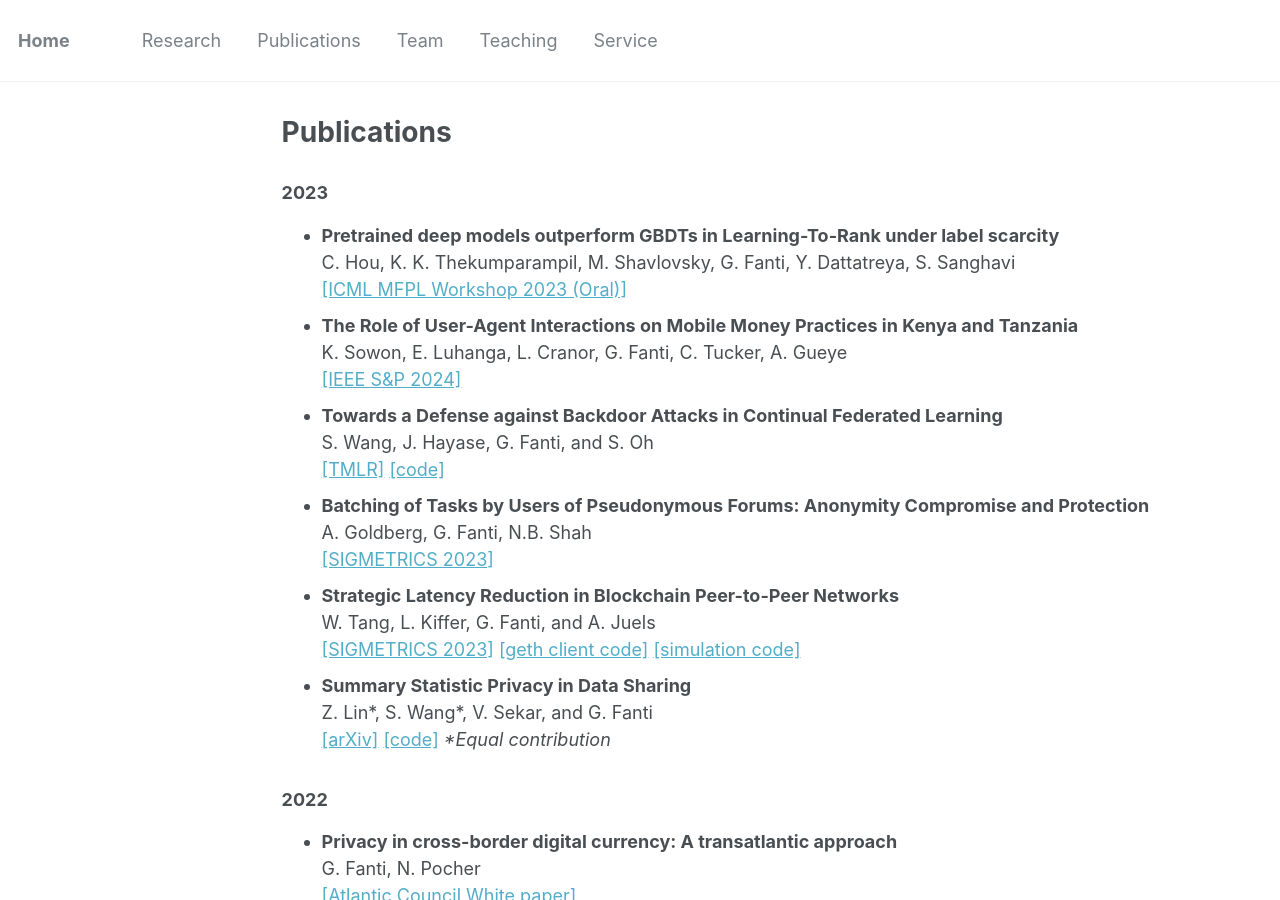
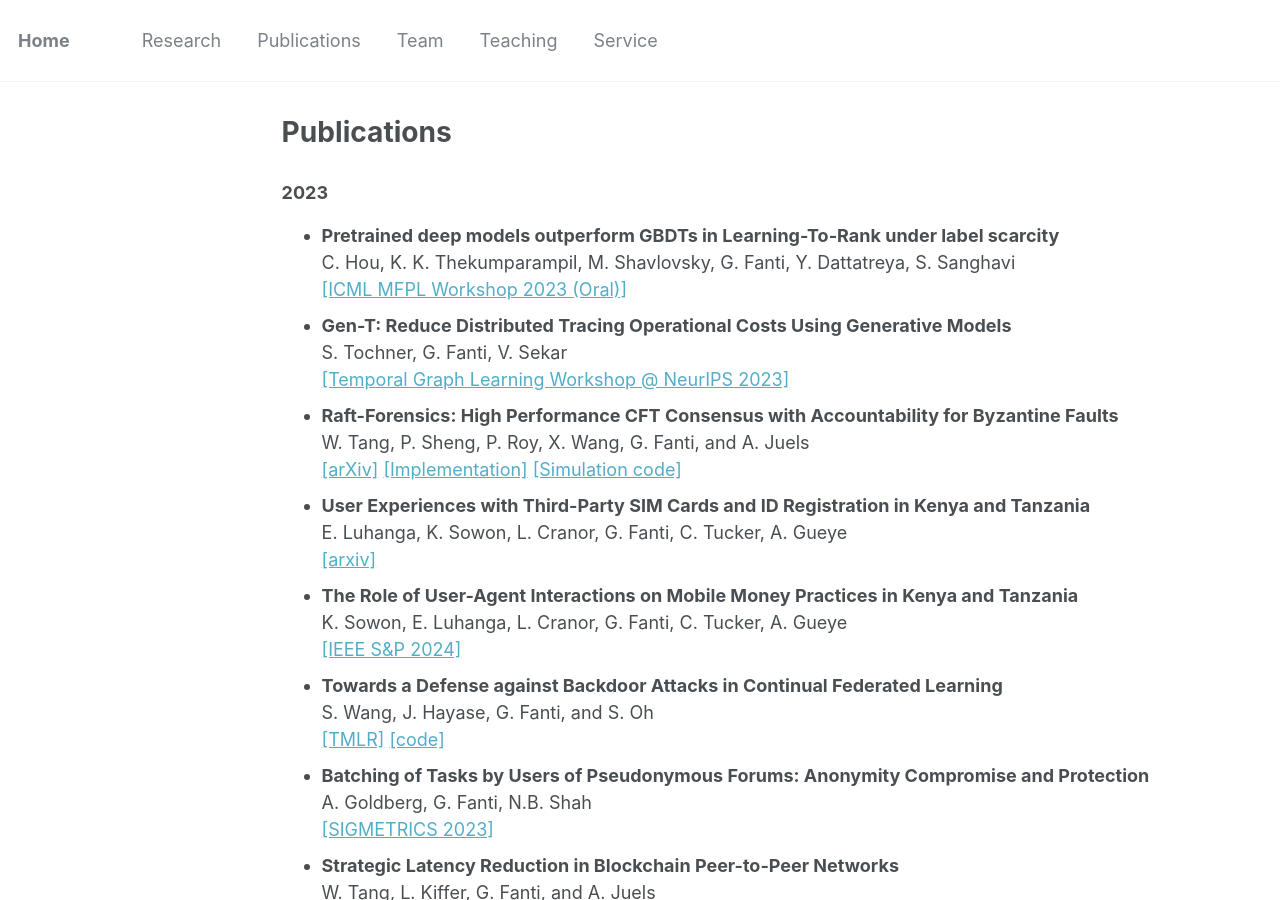
Before and after one commit to gfanti/gfanti.github.io, a Jekyll site: the page built from _pages/publications.md, in a window 1280 px wide and 900 px high. Built offline with Jekyll 4.4.1, drawn with Linux system fonts in a browser that asks for light colours.

```diff
--- a/_pages/publications.md
+++ b/_pages/publications.md
@@ -7,11 +7,24 @@ author_profile: false
 ### 2023
 * <b>Pretrained deep models outperform GBDTs in Learning-To-Rank under label scarcity</b>
 <br>C. Hou, K. K. Thekumparampil, M. Shavlovsky, G. Fanti, Y. Dattatreya, S. Sanghavi
-<br> <a href="">[ICML MFPL Workshop 2023 (Oral)]</a>
+<br> <a href="https://arxiv.org/pdf/2308.00177">[ICML MFPL Workshop 2023 (Oral)]</a>
+<br>
+* <b>Gen-T: Reduce Distributed Tracing Operational Costs Using Generative Models</b>
+<br>S. Tochner, G. Fanti, V. Sekar
+<br> <a href="https://openreview.net/forum?id=UVh8QBeWlN">[Temporal Graph Learning Workshop @ NeurIPS 2023]</a>
+<br>
+* <b>Raft-Forensics: High Performance CFT Consensus with Accountability for Byzantine Faults</b> <br>
+        W. Tang, P. Sheng, P. Roy, X. Wang, G. Fanti, and A. Juels <br>
+        <a href="https://arxiv.org/abs/2305.09123">[arXiv]</a>
+        <a href="https://github.com/proy-11/NuRaft-Forensics.git">[Implementation]</a>
+        <a href="https://github.com/WeizhaoT/Raft-Forensics-Simulator">[Simulation code] </a><br>
+* <b>User Experiences with Third-Party SIM Cards and ID Registration in Kenya and Tanzania</b>
+<br>E. Luhanga, K. Sowon, L. Cranor, G. Fanti, C. Tucker, A. Gueye
+<br> <a href="https://arxiv.org/pdf/2311.00830">[arxiv]</a>
 <br>
 * <b>The Role of User-Agent Interactions on Mobile Money Practices in Kenya and Tanzania</b>
 <br>K. Sowon, E. Luhanga, L. Cranor, G. Fanti, C. Tucker, A. Gueye
-<br> <a href="">[IEEE S&P 2024]</a>
+<br> <a href="https://arxiv.org/pdf/2309.00226">[IEEE S&P 2024]</a>
 <br>
 * <b>Towards a Defense against Backdoor Attacks in
 Continual Federated Learning</b> <br>
```
Also changed, not shown: _pages/service.md (+1 -1 lines), _pages/team.md (+19 -2 lines), images/students/sangyun.jpeg (added), images/students/wei.jpeg (added).
